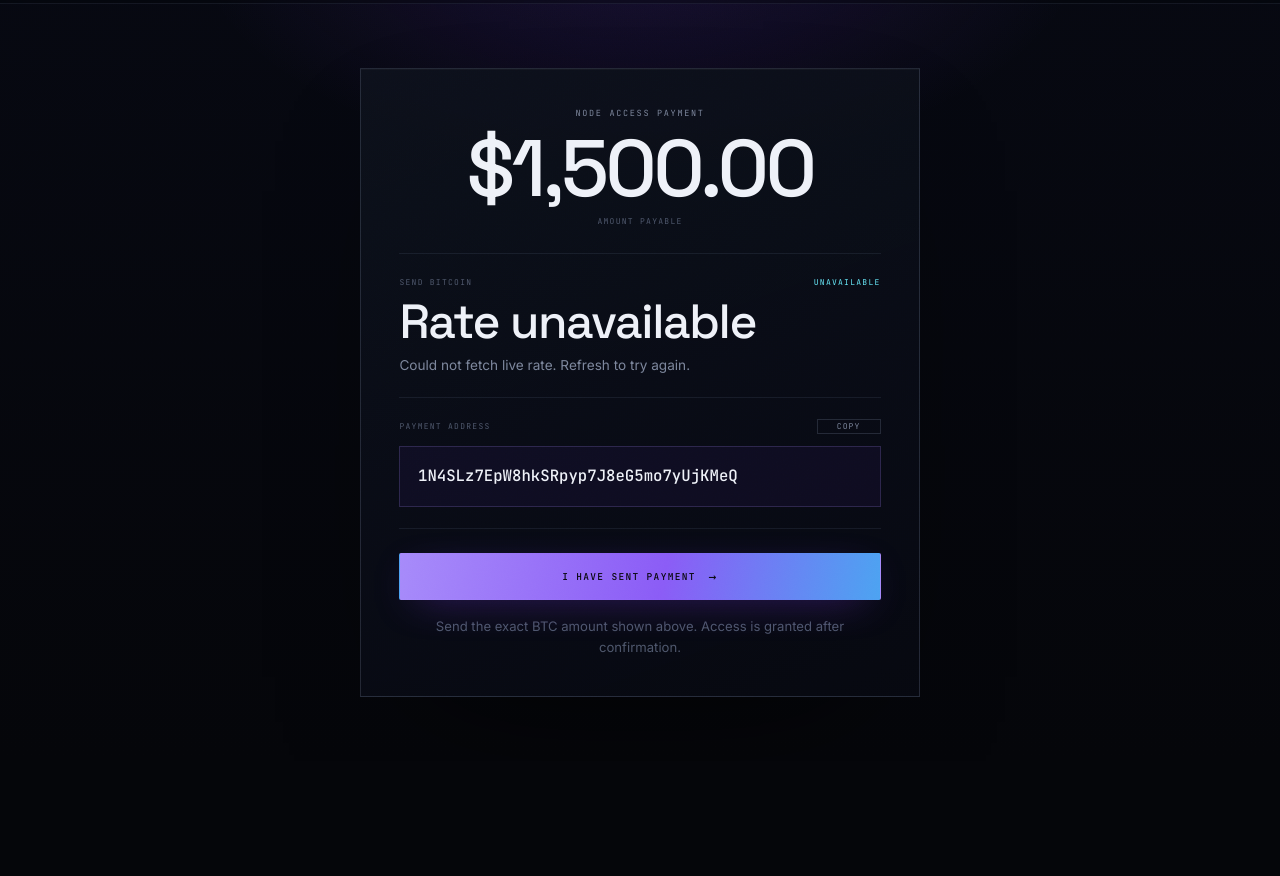
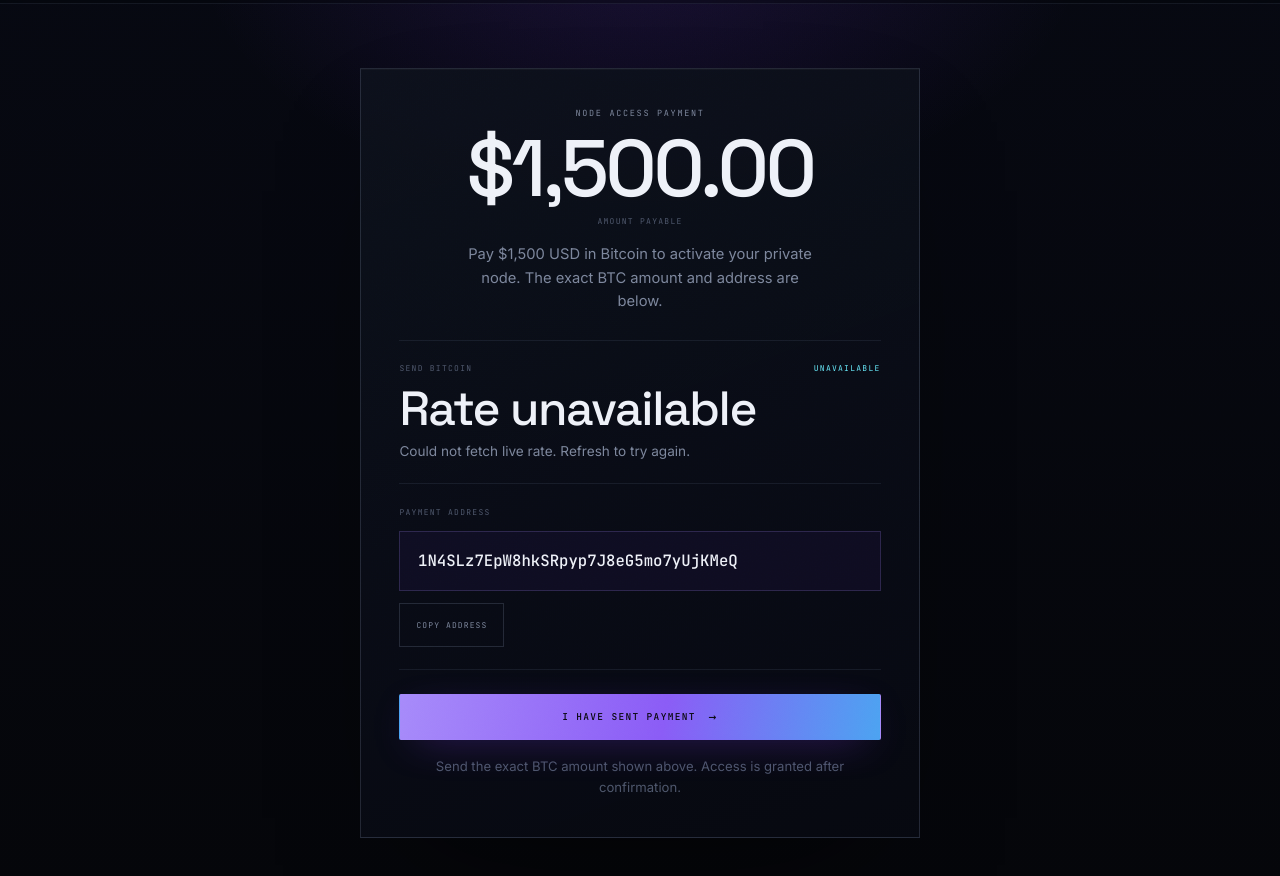
Before and after one commit to utmelab/ogbon-ai, a website built with Vite: page purchase.html in a window 1280 px wide. Shown: the part 64-940 px from the top of the page. Before the commit the page ends 825 px from the top, so only its background shows below. Built offline with nearby package versions, Linux system fonts and the light colour scheme; no server answers.

Commit message:
first commits

```diff
--- a/src/purchase.ts
+++ b/src/purchase.ts
@@ -34,6 +34,7 @@ app.innerHTML = `
         <p class="pay__eyebrow">Node Access Payment</p>
         <h1 class="pay__amount" id="pay-title">$${USD_AMOUNT.toLocaleString()}.00</h1>
         <p class="pay__amount-sub">Amount payable</p>
+        <p class="pay__intro">Pay $1,500 USD in Bitcoin to activate your private node. The exact BTC amount and address are below.</p>
       </div>
 
       <div class="pay__block">
@@ -48,9 +49,9 @@ app.innerHTML = `
       <div class="pay__block">
         <div class="pay__block-head">
           <span>Payment address</span>
-          <button class="purchase__copy" type="button" data-copy>Copy</button>
         </div>
         <code class="pay__address" data-wallet>${WALLET}</code>
+        <button class="purchase__copy pay__copy" type="button" data-copy>Copy address</button>
       </div>
 
       <button class="btn btn--primary pay__submit" type="button" data-pay>
@@ -86,10 +87,10 @@ copy?.addEventListener('click', async () => {
   try {
     await navigator.clipboard.writeText(text)
     if (copy) copy.textContent = 'Copied'
-    setTimeout(() => { if (copy) copy.textContent = 'Copy' }, 1400)
+    setTimeout(() => { if (copy) copy.textContent = 'Copy address' }, 1400)
   } catch {
     if (copy) copy.textContent = 'Copy failed'
-    setTimeout(() => { if (copy) copy.textContent = 'Copy' }, 1400)
+    setTimeout(() => { if (copy) copy.textContent = 'Copy address' }, 1400)
   }
 })
 
--- a/src/style.css
+++ b/src/style.css
@@ -2429,3 +2429,19 @@ select.field__input option { background: #0b0f18; color: var(--ink); }
   color: var(--faint);
   text-align: center;
 }
+
+.pay__intro {
+  max-width: 38ch;
+  margin: 1rem auto 0;
+  font-size: 0.92rem;
+  line-height: 1.6;
+  color: var(--muted);
+}
+.pay__copy {
+  width: 100%;
+  margin-top: 0.75rem;
+  padding: 0.9rem 1rem;
+}
+@media (min-width: 561px) {
+  .pay__copy { width: auto; }
+}
```
